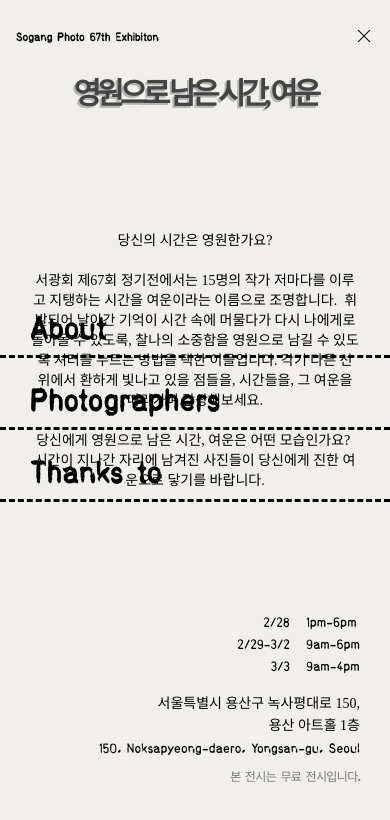
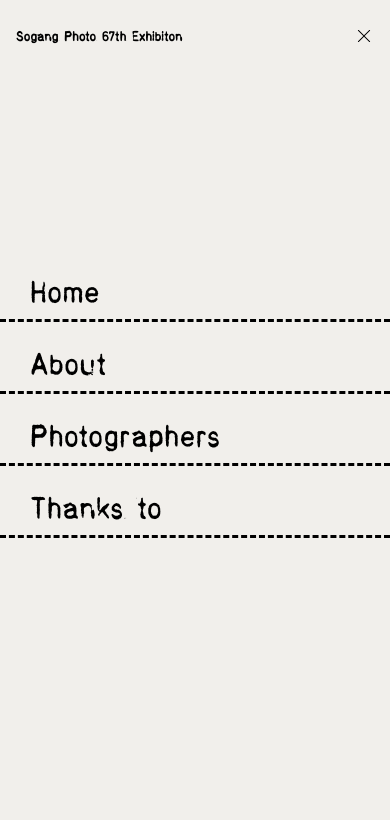
Before and after one commit to Sogangphoto/67th-regular-archive, a React (Create React App) app: page / in a window 390 px wide. Both pictures are taken after a click on the element 364 px from the left and 36 px from the top of the page. Shown: the top 820 px of the page. Built offline with nearby package versions, Linux system fonts and the light colour scheme; a web font is replaced by a local one.

Commit message:
add: mobile header + home

```diff
--- a/src/component/Navigation.tsx
+++ b/src/component/Navigation.tsx
@@ -18,7 +18,7 @@ const StyledLink = styled(Link)<{
   ${(p) => (p.isCurrentPage ? "border-bottom: 3px dashed;" : "")}
   ${(p) =>
     p.isMobile
-      ? "border-bottom: 3px dashed; height: 72px; padding-left: 30px; line-height: 80px"
+      ? "border-bottom: 3px dashed; height: 72px; padding-left: 30px; line-height: 80px; font-weight: 300;"
       : ""}
 `;
 const Navigation = () => {
@@ -40,7 +40,7 @@ const Navigation = () => {
   };
 
   useEffect(() => {
-    console.log(location);
+    setIsOpen(false);
     return () => {};
   }, [location]);
 
@@ -92,16 +92,19 @@ const Navigation = () => {
         id="navigation"
         className={cn(
           "flex",
+          "flex-col",
           "xl:hidden",
-          "flex-col",
           "text-[32px]",
           "pt-4",
           "justify-between",
-          isOpen ? ["h-screen ", "w-screen", "fixed", "left-0", "top-0"] : "",
+          "bg-[#F1EFEB]",
+          isOpen
+            ? ["h-screen", "w-screen", "fixed", "z-50", "left-0", "top-0"]
+            : "",
         )}
       >
         <div className="mx-4 flex items-center justify-between">
-          <StyledLink to={to("/")} className="text-xs">
+          <StyledLink to={to("/")} className="text-sm">
             Sogang Photo 67th Exhibiton
           </StyledLink>
           <div onClick={() => setIsOpen(!isOpen)}>
@@ -115,6 +118,13 @@ const Navigation = () => {
             isOpen ? "flex" : "hidden",
           )}
         >
+          <StyledLink
+            isMobile={true}
+            isCurrentPage={isCurrentPage("/")}
+            to={to("/")}
+          >
+            Home
+          </StyledLink>
           <StyledLink
             isMobile={true}
             isCurrentPage={isCurrentPage("about")}
@@ -152,4 +162,5 @@ const Navigation = () => {
     </>
   );
 };
+
 export default Navigation;
--- a/src/pages/home/index.tsx
+++ b/src/pages/home/index.tsx
@@ -26,7 +26,7 @@ function Index() {
             "xl:w-[500px]",
           )}
         >
-          <div className="title space-y-4 xl:mb-4">
+          <div className="title space-y-4 xl:mb-4 xl:mt-0">
             <div className="hidden text-2xl text-[#444444] xl:block">
               Sogang Photo 67th Exhibiton
             </div>
```
Also changed, not shown: src/assets/sogang_logo.png (added), src/assets/sogangphoto_logo.png (renamed from public/sogangphoto_logo.png).
